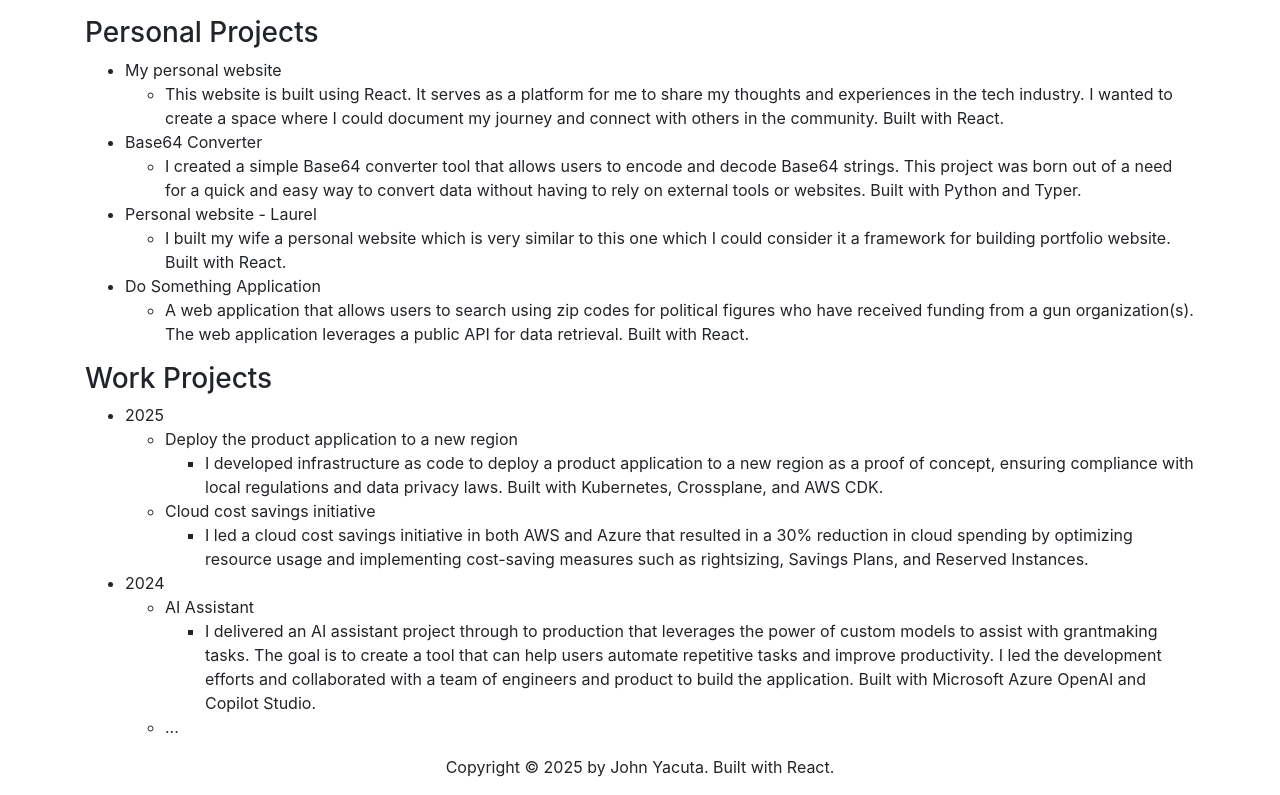
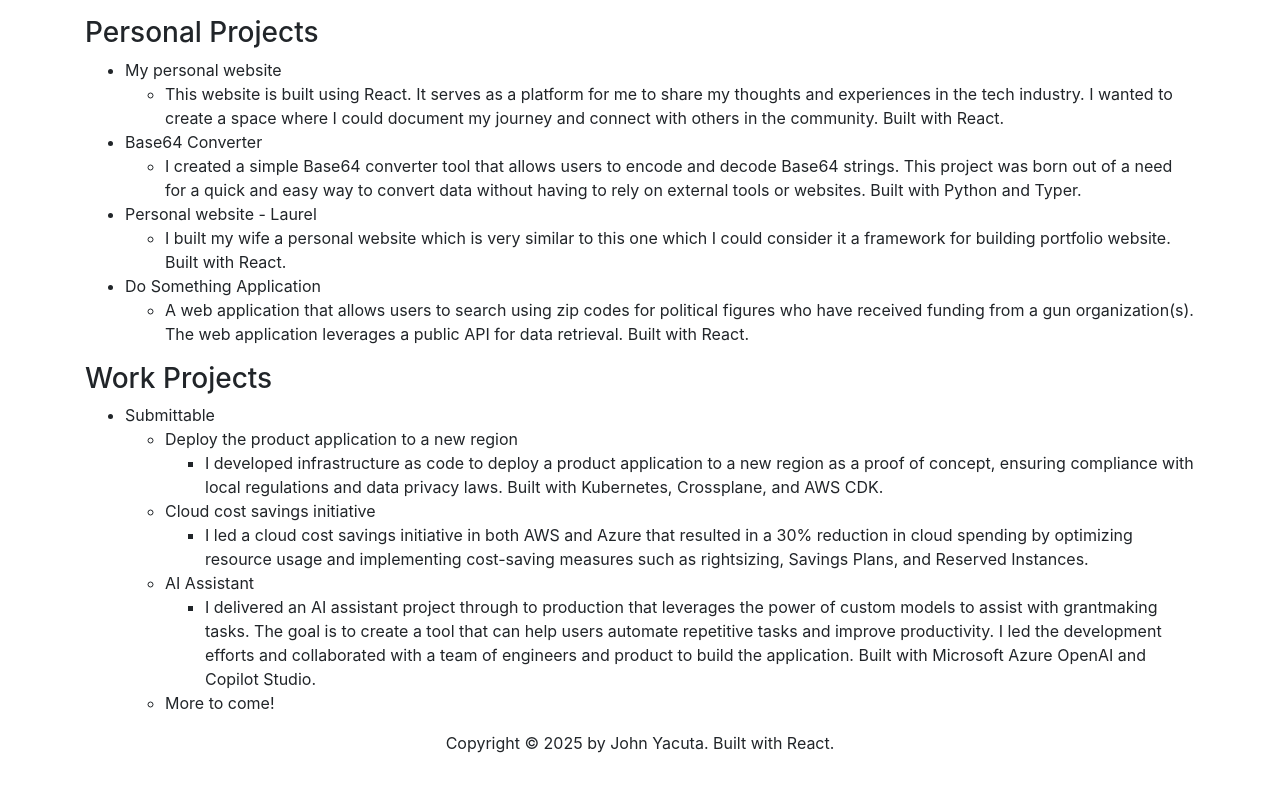
Before and after one commit to johnyacuta/johnyacuta.github.io, a React (Vite) app: page /#/projects in a window 1280 px wide. Shown: the part 296-1091 px from the top of the page. After the commit the page ends 1067 px from the top, so only its background shows below. Built offline with nearby package versions, Linux system fonts and the light colour scheme.

Commit message:
Content updates for cv and project pages

```diff
--- a/src/pages/cv/index.jsx
+++ b/src/pages/cv/index.jsx
@@ -13,17 +13,9 @@ class CV extends Component {
         </Row>
         <Row className="justify-content-md-center">
           <p>
-            2025 - TBD
+            Please contact me on LinkedIn to get in touch with me. I would love to connect and share more information about my qualifications.
           </p>
         </Row>
-        <Row className="justify-content-md-center">
-          <p>
-            Below is my CV, or you can contact me for more information.
-          </p>
-        </Row>
-        {/* <Row className="justify-content-md-center">
-          <iframe title="CV" src="" width={900} height={900}></iframe>
-        </Row> */}
       </Container>
     );
   }
--- a/src/pages/projects/index.jsx
+++ b/src/pages/projects/index.jsx
@@ -55,7 +55,7 @@ class Projects extends Component {
           </ul>
           <h3>Work Projects</h3>
           <ul>
-            <li>2025</li>
+            <li>Submittable</li>
             <ul>
               <li>Deploy the product application to a new region</li>
               <ul>
@@ -71,7 +71,6 @@ class Projects extends Component {
                 </li>
               </ul>
             </ul>
-            <li>2024</li>
             <ul>
               <li>AI Assistant</li>
               <ul>
@@ -82,7 +81,7 @@ class Projects extends Component {
                   Built with Microsoft Azure OpenAI and Copilot Studio.
                 </li>
               </ul>
-              <li>...</li>
+              <li>More to come!</li>
             </ul>
           </ul>
         </div>
```
